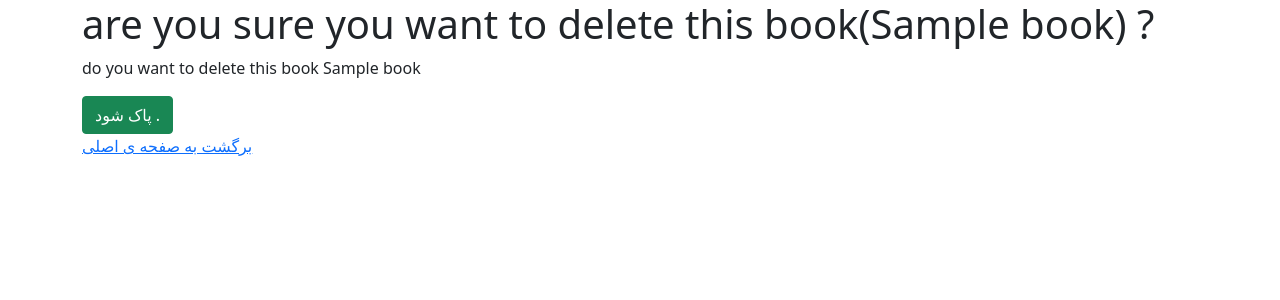
After one commit to just-a-normal-developer/book-store, a Django app: page /books/1/delete/ in a window 1280 px wide. The commit adds this page. Shown: the top 300 px of the page. Run offline with Django 3.2, Linux system fonts and the light colour scheme; tables that the repository leaves empty hold one stand-in row (values such as "Sample post").

Commit message:
the updte and delete view completed

```diff
--- /dev/null
+++ b/books/templates/books/book_delete.html
@@ -0,0 +1,24 @@
+{% extends '_base.html' %}
+
+{% block page_title %}
+    حذف کتاب :
+    {{ books.title }}
+{% endblock %}
+
+{% block content %}
+
+    <h1>
+        are you sure you want to delete this book({{ books.title }}) ?
+    </h1>
+    <form action="" method="post">
+    {% csrf_token %}
+        <p>
+            do you want to delete this book {{ books.title }}
+        </p>
+        <input type="submit" class="btn btn-success" value="پاک شود .">
+
+    </form>
+
+    <a href="{% url 'book_list' %}"> برگشت به صفحه ی اصلی  </a>
+
+{% endblock %}
--- a/books/urls.py
+++ b/books/urls.py
@@ -1,10 +1,11 @@
 from django.urls import path
-from .views import BookListView , BookDetailView , BookCreateView , BookUpdateView
+from .views import BookListView , BookDetailView , BookCreateView , BookUpdateView , BookDeleteView
 
 urlpatterns = [
    path('' , BookListView.as_view() , name = 'book_list'),
    path('<int:pk>/' , BookDetailView.as_view() , name = 'book_detail'),
    path('create/' , BookCreateView.as_view() , name = 'book_create'),
    path('<int:pk>/edit/' , BookUpdateView.as_view() , name = 'book_update'),
+   path('<int:pk>/delete/' , BookDeleteView.as_view() , name = 'book_delete'),
 
 ]
--- a/books/views.py
+++ b/books/views.py
@@ -1,6 +1,7 @@
 from django.shortcuts import render
 from django.views import generic
 from .models import Books
+from django.urls import reverse_lazy
 # Create your views here.
 
 class BookListView(generic.ListView):
@@ -21,3 +22,8 @@ class BookUpdateView(generic.UpdateView):
     model = Books
     fields = ['title' , 'author' , 'description' ,]
     template_name = 'books/book_update.html'
+
+class BookDeleteView(generic.DeleteView):
+    model = Books
+    template_name = 'books/book_delete.html'
+    success_url = reverse_lazy('book_list')
```
Also changed, not shown: books/templates/books/book_detail.html (+7 -1 lines).
